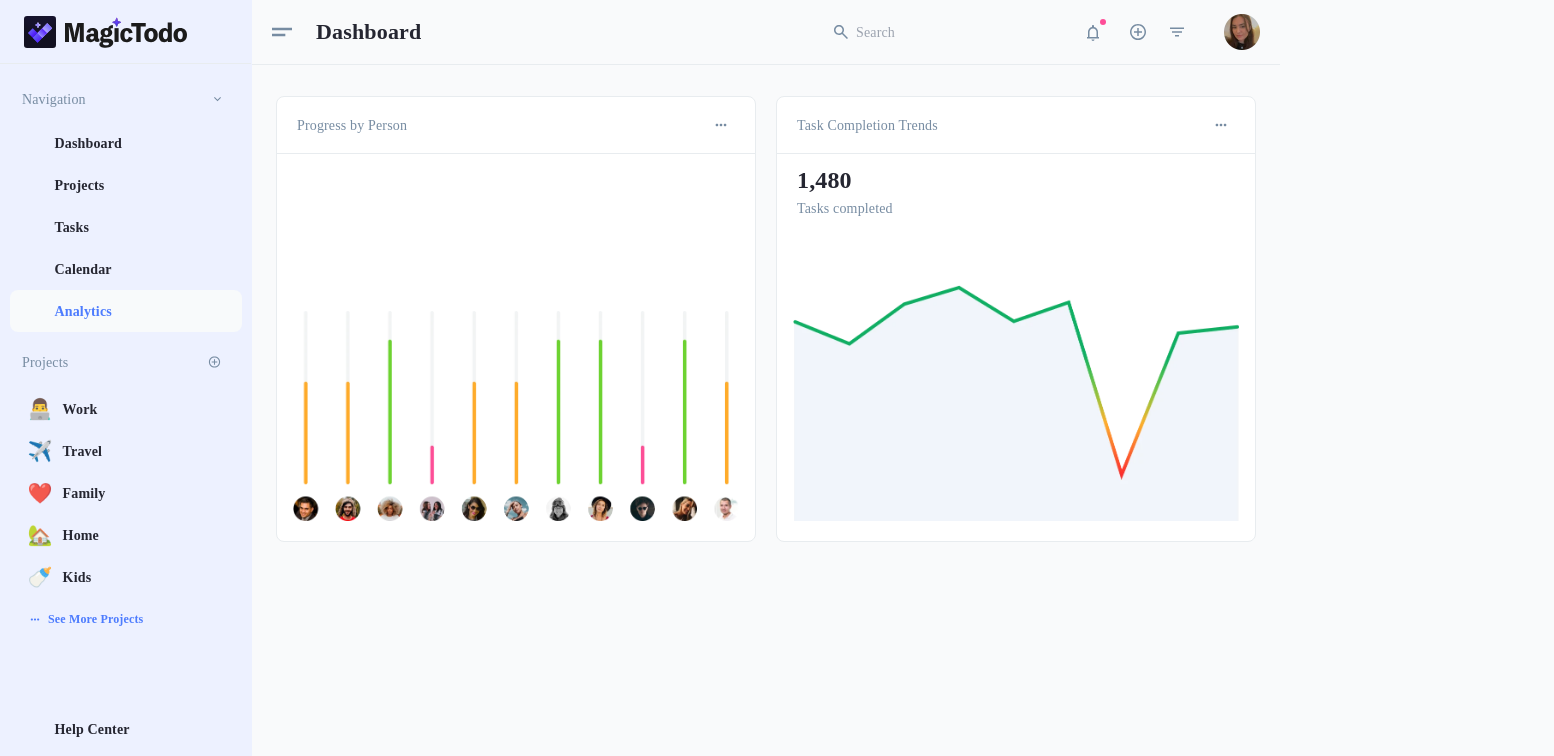
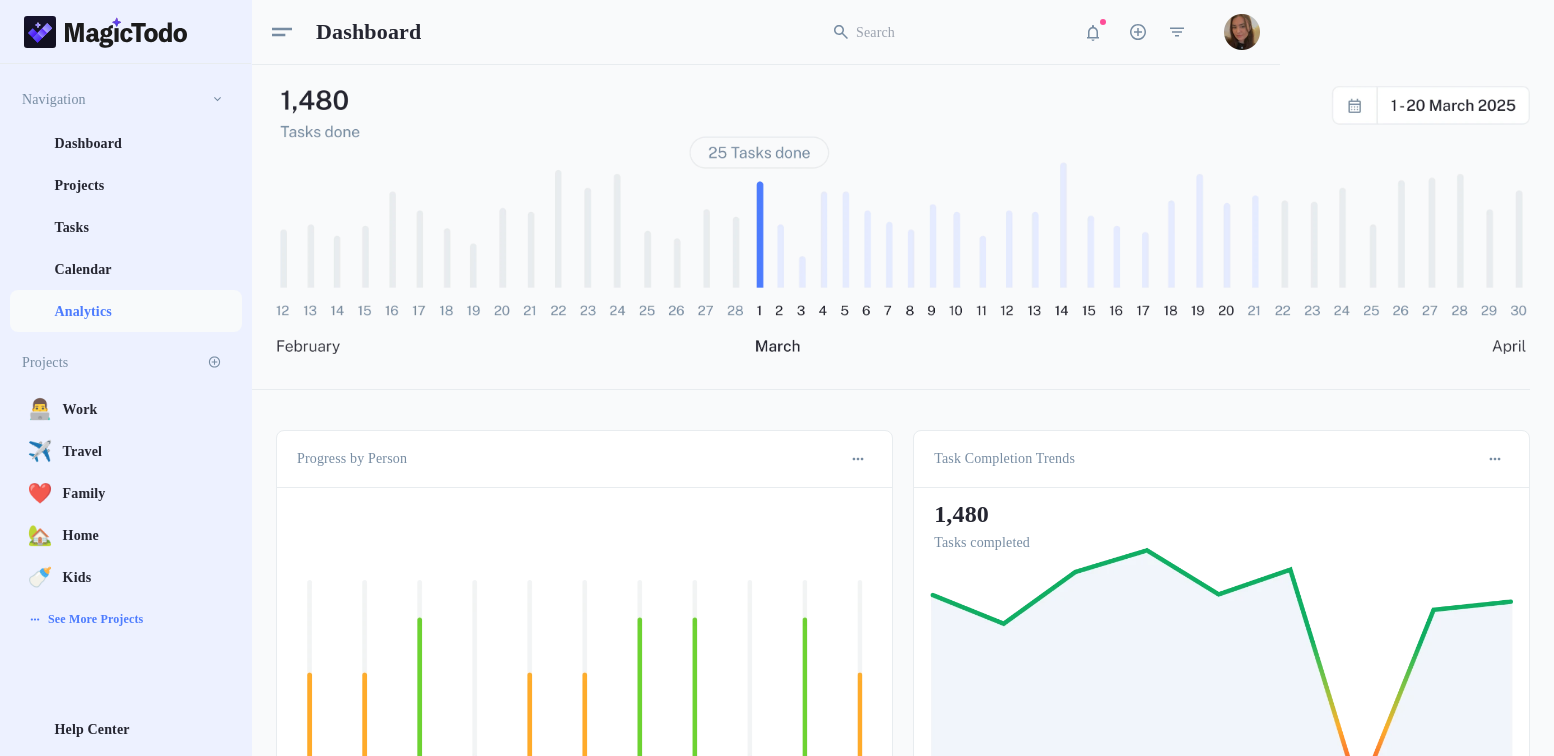
Before and after one commit to tryfoobar/demo-app, a React (Create React App) app: page /analytics in a window 1280 px wide. Shown: the top 756 px of the page, 1554 px wide, since content can reach past the window. Built offline with nearby package versions, Linux system fonts and the light colour scheme.

Commit message:
complete analytics page

```diff
--- a/src/pages/analytics.jsx
+++ b/src/pages/analytics.jsx
@@ -3,11 +3,16 @@ import React from "react";
 import Progress from "../components/Analytics/Progress";
 import graph from "../assets/analytics/people-data.webp";
 import graph2 from "../assets/analytics/task-graph.webp";
+import stats from "../assets/analytics/statistics.webp";
 
 const Analytics = () => {
   return (
     <section>
-      <div></div>
+      <div className="-mt-2 mb-2">
+        <img src={stats} alt="" />
+      </div>
+
+      <div className="bg-[#E8ECEF] h-[1px] mb-8 mt-8 w-screen -ml-[2vw]"></div>
 
       <Grid container spacing={2.5}>
         <Grid item xs={6}>
```
